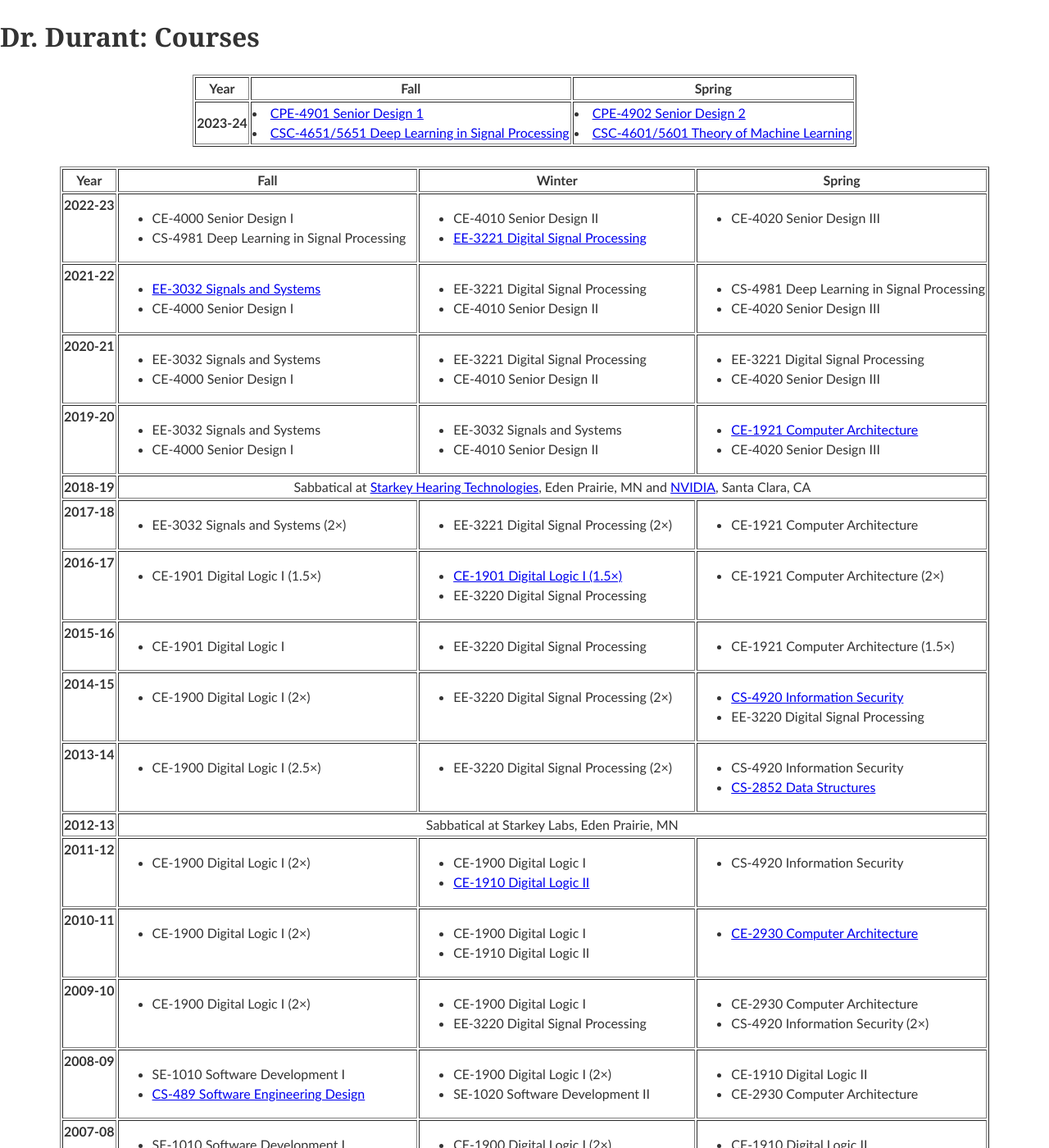
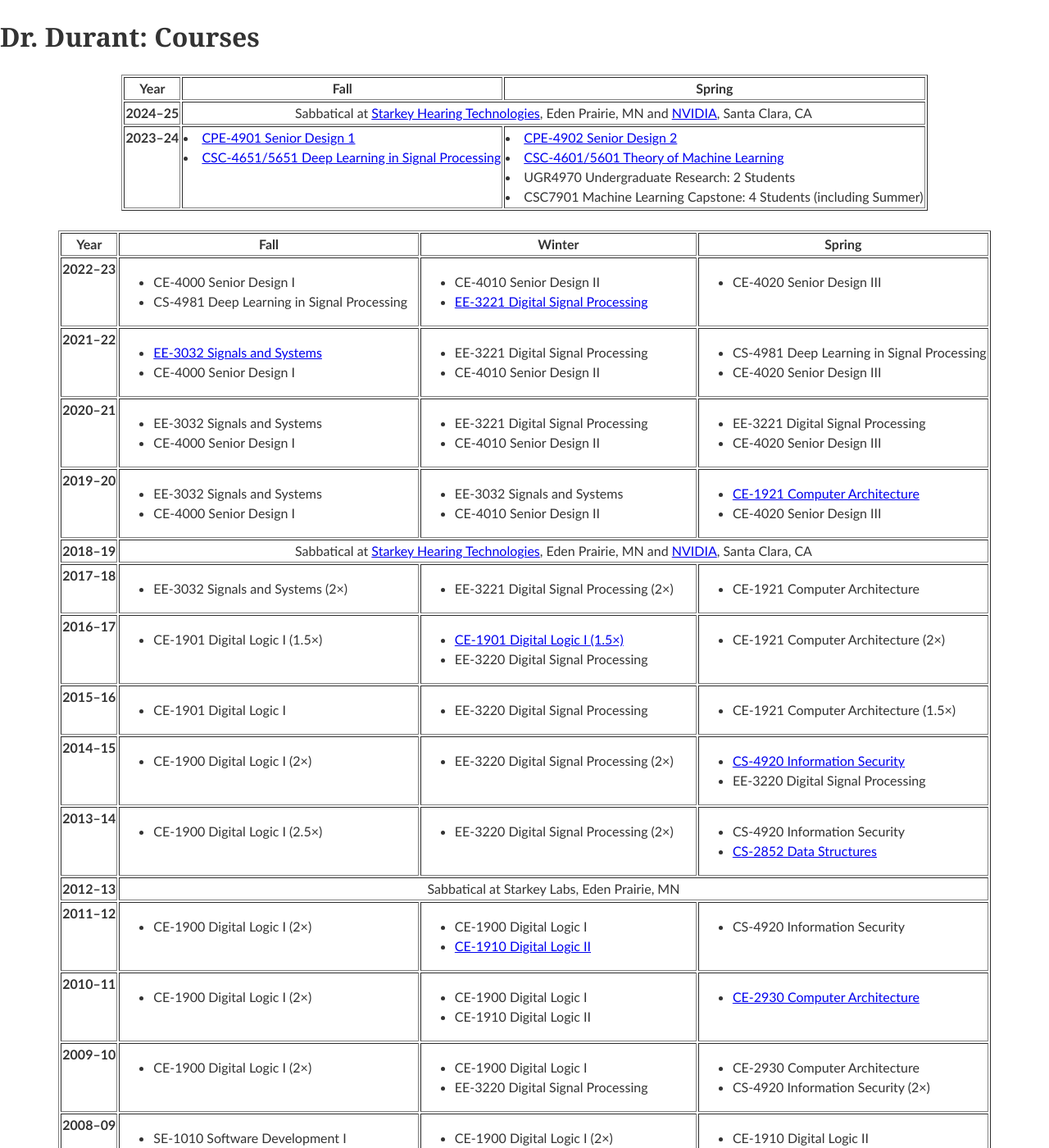
Before and after one commit to edurant/edurant.github.io, a Jekyll site: the page built from courses/index.html, in a window 1280 px wide and 1400 px high. Shown: the whole window at 82% size. Built offline with Jekyll 4.4.1, drawn with Linux system fonts in a browser that asks for light colours; some of the changed text lies outside the part shown.

Commit message:
Summer schedule and related updates

```diff
--- a/courses/index.html
+++ b/courses/index.html
@@ -7,8 +7,14 @@ title: "Dr. Durant: Courses"
 	<th>Fall</th>
 	<th>Spring</th>
 </tr>
+
 <tr>
-    <th>2023-24</th>
+	<th>2024–25</th>
+	<td colspan="2" align="center">Sabbatical at <a href="https://www.starkey.com/">Starkey Hearing Technologies</a>, Eden Prairie, MN and <a href="http://www.nvidia.com/">NVIDIA</a>, Santa Clara, CA</td>
+</tr>
+
+<tr valign="top">
+    <th>2023–24</th>
     <td>
         <li><a href="https://gitlab.com/msoe.edu/eecs/seniordesign/ce/wikis/">CPE-4901 Senior Design 1</a></li>
 	    <li><a href="csc4651/">CSC-4651/5651 Deep Learning in Signal Processing</a></li>
@@ -16,6 +22,8 @@ title: "Dr. Durant: Courses"
     <td>
         <li><a href="https://gitlab.com/msoe.edu/eecs/seniordesign/ce/wikis/">CPE-4902 Senior Design 2</a></li>
 	    <li><a href="csc4601/">CSC-4601/5601 Theory of Machine Learning</a></li>
+	    <li>UGR4970 Undergraduate Research: 2 Students</li>
+	    <li>CSC7901 Machine Learning Capstone: 4 Students (including Summer)</li>
     </td>
 </tr>
 </table>
@@ -30,7 +38,7 @@ title: "Dr. Durant: Courses"
 	<th>Spring</th>
 </tr>
 <tr valign="top">
-	<th>2022-23</th>
+	<th>2022–23</th>
 	<td>
 	  <ul>
 	    <li>CE-4000 Senior Design I</li>
@@ -50,7 +58,7 @@ title: "Dr. Durant: Courses"
 	</td>
 </tr>
 <tr valign="top">
-	<th>2021-22</th>
+	<th>2021–22</th>
 	<td>
 	  <ul>
 	    <li><a href="ee3032/">EE-3032 Signals and Systems</a></li>
@@ -71,7 +79,7 @@ title: "Dr. Durant: Courses"
 	</td>
 </tr>
 <tr valign="top">
-	<th>2020-21</th>
+	<th>2020–21</th>
 	<td>
 	  <ul>
 	    <li>EE-3032 Signals and Systems</li>
@@ -92,7 +100,7 @@ title: "Dr. Durant: Courses"
 	</td>
 </tr>
 <tr valign="top">
-	<th>2019-20</th>
+	<th>2019–20</th>
 	<td>
 	  <ul>
 	    <li>EE-3032 Signals and Systems</li>
@@ -113,11 +121,11 @@ title: "Dr. Durant: Courses"
 	</td>
 </tr>
 <tr valign="top">
-	<th>2018-19</th>
+	<th>2018–19</th>
 	<td colspan="3" align="center">Sabbatical at <a href="https://www.starkey.com/">Starkey Hearing Technologies</a>, Eden Prairie, MN and <a href="http://www.nvidia.com/">NVIDIA</a>, Santa Clara, CA</td>
 </tr>
 <tr valign="top">
-	<th>2017-18</th>
+	<th>2017–18</th>
 	<td>
 	  <ul>
 	    <li>EE-3032 Signals and Systems (2&times;)</li>
@@ -135,7 +143,7 @@ title: "Dr. Durant: Courses"
 	</td>
 </tr>
 <tr valign="top">
-	<th>2016-17</th>
+	<th>2016–17</th>
 	<td>
 	  <ul>
 	    <li>CE-1901 Digital Logic I (1.5&times;)</li>
@@ -154,7 +162,7 @@ title: "Dr. Durant: Courses"
 	</td>
 </tr>
 <tr valign="top">
-	<th>2015-16</th>
+	<th>2015–16</th>
 	<td>
 	  <ul>
 	    <li>CE-1901 Digital Logic I</li>
@@ -172,7 +180,7 @@ title: "Dr. Durant: Courses"
 	</td>
 </tr>
 <tr valign="top">
-	<th>2014-15</th>
+	<th>2014–15</th>
 	<td>
 	  <ul>
 	    <li>CE-1900 Digital Logic I (2&times;)</li>
@@ -191,7 +199,7 @@ title: "Dr. Durant: Courses"
 	</td>
 </tr>
 <tr valign="top">
-	<th>2013-14</th>
+	<th>2013–14</th>
 	<td>
 	  <ul>
 	    <li>CE-1900 Digital Logic I (2.5&times;)</li>
@@ -210,11 +218,11 @@ title: "Dr. Durant: Courses"
 	</td>
 </tr>
 <tr valign="top">
-	<th>2012-13</th>
+	<th>2012–13</th>
 	<td colspan="3" align="center">Sabbatical at Starkey Labs, Eden Prairie, MN</td>
 </tr>
 <tr valign="top">
-	<th>2011-12</th>
+	<th>2011–12</th>
 	<td>
 	  <ul>
 	    <li>CE-1900 Digital Logic I (2&times;)</li>
@@ -233,7 +241,7 @@ title: "Dr. Durant: Courses"
 	</td>
 </tr>
 <tr valign="top">
-	<th>2010-11</th>
+	<th>2010–11</th>
 	<td>
 	  <ul>
 	    <li>CE-1900 Digital Logic I (2&times;)</li>
@@ -252,7 +260,7 @@ title: "Dr. Durant: Courses"
 	</td>
 </tr>
 <tr valign="top">
-	<th>2009-10</th>
+	<th>2009–10</th>
 	<td>
 	  <ul>
 	    <li>CE-1900 Digital Logic I (2&times;)</li>
@@ -272,7 +280,7 @@ title: "Dr. Durant: Courses"
 	</td>
 </tr>
 <tr valign="top">
-	<th>2008-09</th>
+	<th>2008–09</th>
 	<td>
 	  <ul>
 	    <li>SE-1010 Software Development I</li>
@@ -293,7 +301,7 @@ title: "Dr. Durant: Courses"
 	</td>
 </tr>
 <tr valign="top">
-	<th>2007-08</th>
+	<th>2007–08</th>
 	<td>
 	  <ul>
 	    <li>SE-1010 Software Development I</li>
@@ -313,7 +321,7 @@ title: "Dr. Durant: Courses"
 	</td>
 </tr>
 <tr valign="top">
-	<th>2006-07</th>
+	<th>2006–07</th>
 	<td>
 	  <ul>
 	    <li>CS/SE-400 Senior Design Project I</li>
@@ -334,7 +342,7 @@ title: "Dr. Durant: Courses"
 	</td>
 </tr>
 <tr valign="top">
-	<th>2005-06</th>
+	<th>2005–06</th>
 	<td>
 	  <ul>
 	    <li>CS/SE-400 Senior Design Project I</li>
@@ -358,7 +366,7 @@ title: "Dr. Durant: Courses"
 	</td>
 </tr>
 <tr valign="top">
-	<th>2004-05</th>
+	<th>2004–05</th>
 	<td>
 	  <ul>
 	    <li><a href="cs321/">CS-321 Computer Graphics</a></li>
@@ -385,7 +393,7 @@ title: "Dr. Durant: Courses"
 	</td>
 </tr>
 <tr valign="top">
-	<th>2003-04</th>
+	<th>2003–04</th>
 	<td>
 	  <ul>
 	    <li>CS-321 Computer Graphics</li>
@@ -407,7 +415,7 @@ title: "Dr. Durant: Courses"
 	</td>
 </tr>
 <tr valign="top">
-	<th>2002-03</th>
+	<th>2002–03</th>
 	<td>
 	  <ul>
 	    <li>CS-321 Computer Graphics</li>
@@ -429,11 +437,9 @@ title: "Dr. Durant: Courses"
 	</td>
 </tr>
 <tr valign="top">
-	<th>2001-02</th>
-	<td>
-	</td>
-	<td>
-	</td>
+	<th>2001–02</th>
+	<td></td>
+	<td></td>
 	<td>
 	  <ul>
 	    <li>CS-182 Computer Programming</li>
--- a/index.html
+++ b/index.html
@@ -16,7 +16,7 @@ layout: null
 
 <div align="center">
     <p><a href="courses/">Courses</a>: <a href="courses/csc4601/">CSC4601/5601</a>, <a href="https://gitlab.com/msoe.edu/eecs/seniordesign/ce/wikis/">Senior Design</a>
-    | <a href="sched/s24.html">Schedule</a>
+    | <a href="sched/su24.html">Schedule</a>
     | <a href="advising/durant.html">Advising</a>: <a href="advising/">CE</a>, <a href="advising/msml.html">MSML</a>
     | <a href="https://scholar.google.com/citations?user=FSlPi_wAAAAJ">Publications</a>
     | <a href="rec.html">Recommendations</a>
```
Also changed, not shown: sched/su24.md (added, +46 -0 lines). Lines whose indentation alone changed are shown as unchanged.
